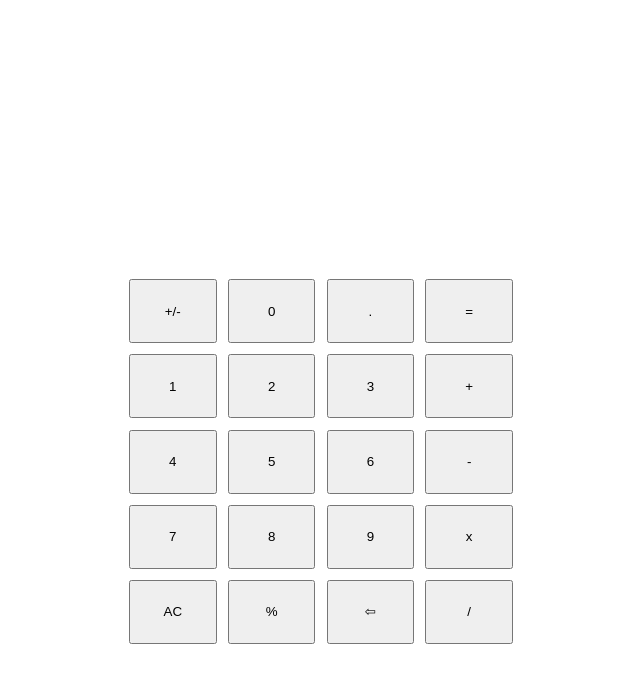
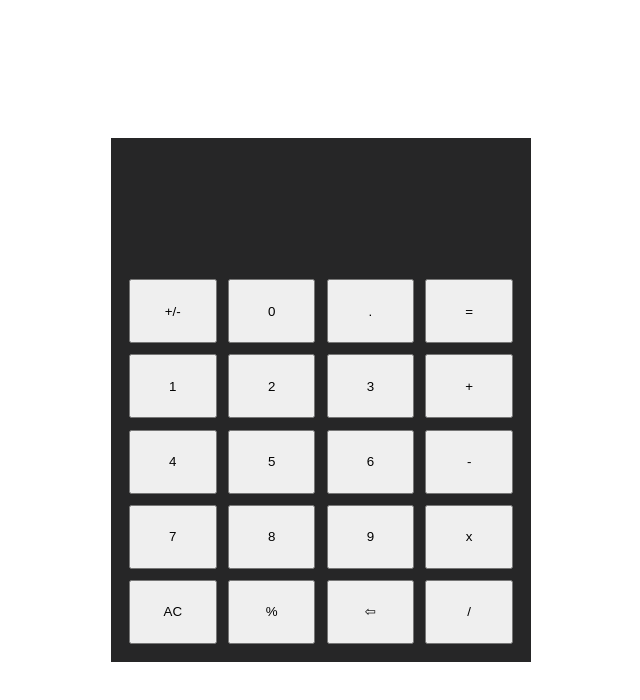
Before and after one commit to A10-warthog/Calculator, a plain HTML site: page index.html in a window 1280 px wide. Shown: the whole page, without its empty margins (319-959 px from the left). Drawn offline with Linux system fonts and the light colour scheme.

Commit message:
Add color and border to calculator

```diff
--- a/styles.css
+++ b/styles.css
@@ -12,6 +12,8 @@
 .calculator {
     width: 24rem;
     padding: 0.8rem;
+    background-color: #262627;
+    border: 5px solid transparent;
 }
 
 .cal--flex {
```
